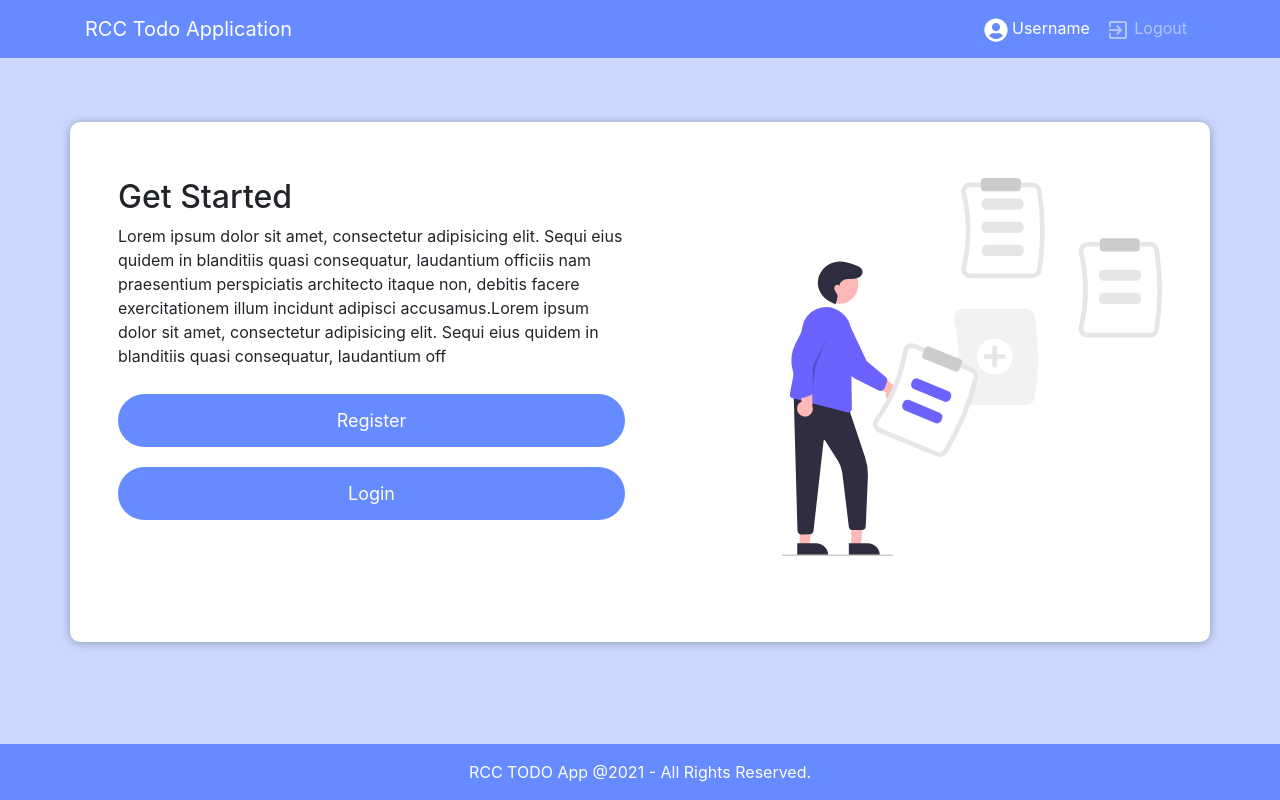
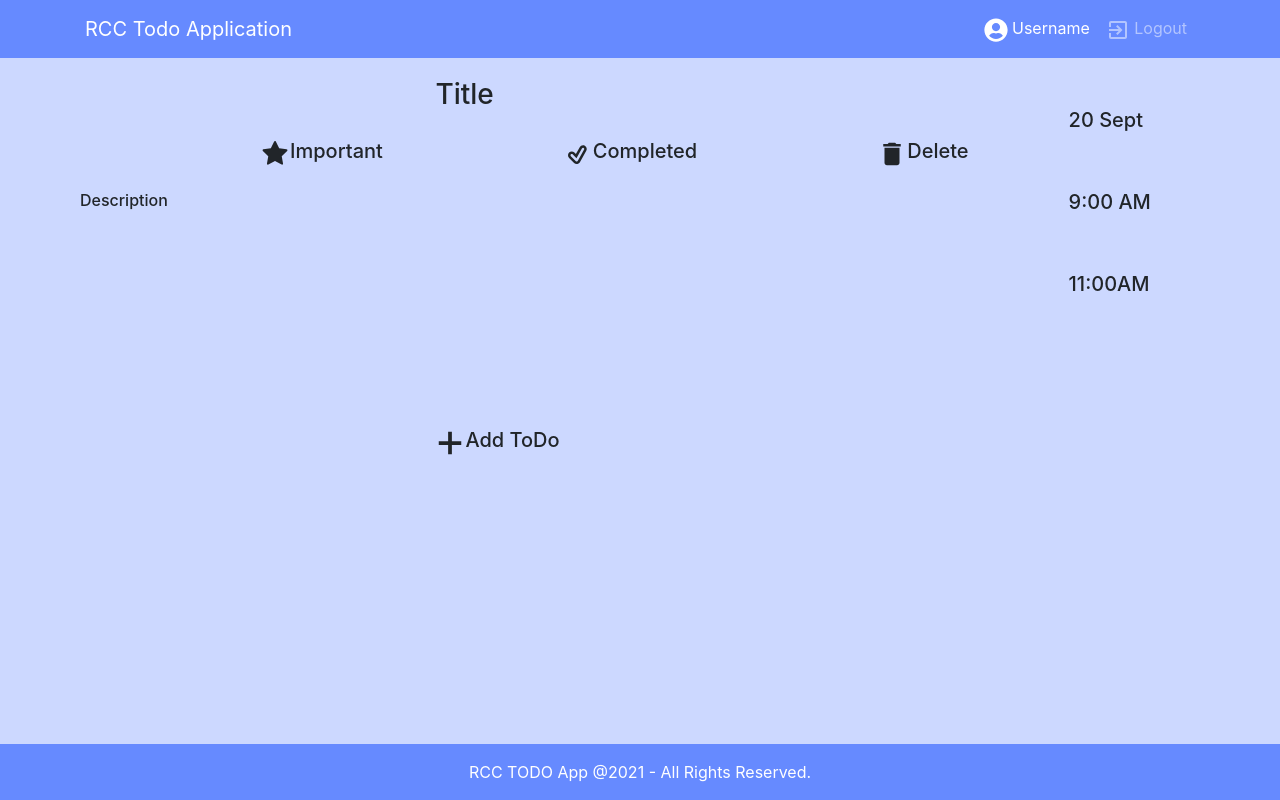
Before and after one commit to RCC-MRU/todo-app-frontend, a React (Create React App) app: page /DescriptionPage in a window 1280 px wide. Before the commit this address led to /. Built offline with nearby package versions, Linux system fonts and the light colour scheme.

Commit message:
Description page almost done

```diff
--- a/src/App.js
+++ b/src/App.js
@@ -8,6 +8,7 @@ import Dashboard from "./Components/DashBoardComponent";
 import Header from "./Components/HeaderComponent";
 import Footer from "./Components/FooterComponent";
 import ShowTasksComponent from "./Components/ShowTasksComponent";
+import DescriptionPage from "./Components/DescriptionPage.jsx"
 
 const App = () => {
   return (
@@ -26,6 +27,9 @@ const App = () => {
         <Route exact path="/dashboard">
           <Dashboard />
         </Route>
+        <Route exact path="/DescriptionPage">
+          <DescriptionPage/>
+        </Route>
         <Route exact path="/todos/u/:id" component={ShowTasksComponent}>
           {/* <ShowTasksComponent/> */}
         </Route>
--- /dev/null
+++ b/src/Components/DescriptionPage.jsx
@@ -0,0 +1,55 @@
+import React from "react";
+import { AiFillStar } from 'react-icons/ai'
+import { MdDelete } from 'react-icons/md'
+import { GoPlus } from 'react-icons/go'
+import { TiTickOutline } from 'react-icons/ti'
+
+const DescriptionPage = () => {
+  return (
+    <React.Fragment>
+      <div className="detailed-Todo">
+        <div className="description">
+          <div className="title">
+            <h3>Title</h3>
+          </div>
+          <div class="tags">
+            <div className="important">
+                <AiFillStar size="30"/>
+                <h5>Important</h5>
+            </div>
+            <div className="completed">
+                <TiTickOutline size="30"/>
+                <h5>Completed</h5>
+            </div>
+            <div className="delete">
+                <MdDelete size="30"/>
+                <h5>Delete</h5>
+            </div>
+          </div>
+          <div className="description-of-task">
+              <h6>Description</h6>
+          </div>
+          <div className="addTodo">
+            <GoPlus size="30"/>
+            <h5>Add ToDo</h5>
+          </div>
+        </div>
+        <div>
+          <div className="timeAndDate">
+            <div className="date">
+                <h5>20 Sept</h5>
+            </div>
+            <div className="startTime">
+                <h5>9:00 AM</h5>
+            </div>
+            <div className="endTime">
+                <h5>11:00AM</h5>
+            </div>
+          </div>
+        </div>
+      </div>
+    </React.Fragment>
+  );
+};
+
+export default DescriptionPage;
--- a/src/Styles/Todos.css
+++ b/src/Styles/Todos.css
@@ -16,3 +16,63 @@
   font-size: 20px;
   padding-left: 20px;
 }
+
+.title{
+  padding-left: 40%;
+  padding-top:20px;
+  padding-bottom:20px;
+}
+
+.important{
+  display:flex;
+  padding-left: 180px;
+}
+
+.completed{
+  display:flex;
+  padding-left: 180px;
+}
+
+.delete{
+  display:flex;
+  padding-left: 180px;
+}
+
+.addTodo{
+  display: flex;
+}
+
+.tags{
+  display:flex;
+}
+
+.description-of-task{
+  padding-top: 20px;
+  padding-bottom: 190px;
+}
+
+.addTodo{
+  padding-left: 40%;
+  padding-top:20px;
+}
+
+.detailed-Todo{
+  display: flex;
+}
+
+.description{
+  padding-left: 80px;
+}
+
+.timeAndDate{
+  padding-left: 100px;
+  padding-top: 50px;
+}
+
+.startTime{
+  padding-top: 50px;
+}
+
+.endTime{
+  padding-top: 50px;
+}
```
